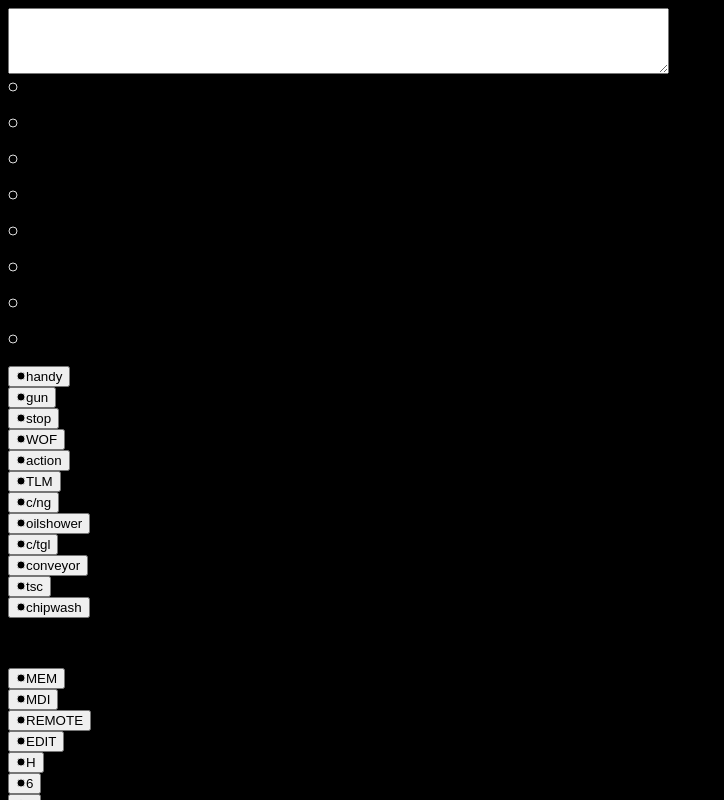
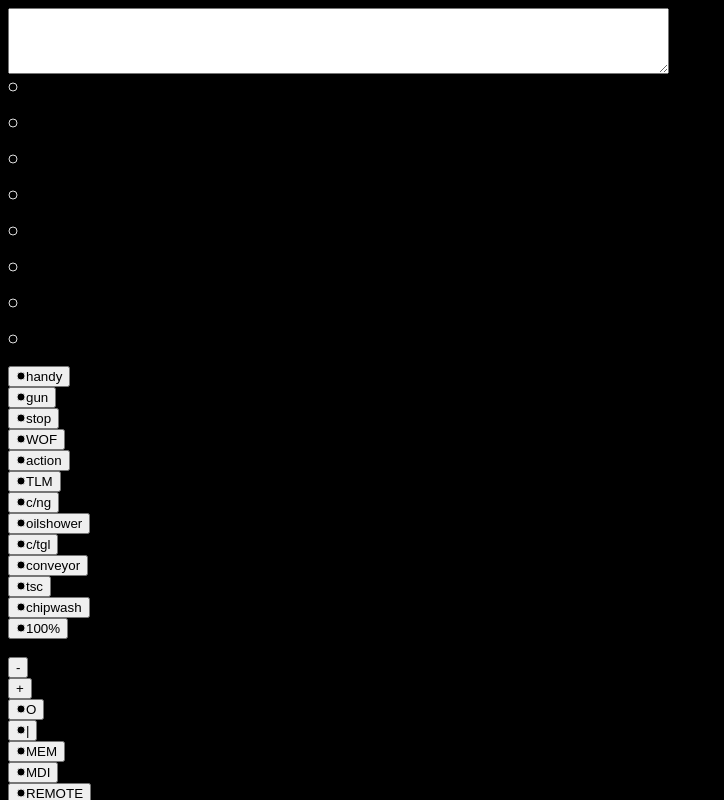
Before and after one commit to kevinkhill/matsuura-gtech-30i, a Next.js app: page / in a window 1280 px wide. Shown: the top 800 px of the page, without its empty margins (0-724 px from the left). Built offline with nearby package versions, Linux system fonts and the light colour scheme.

Commit message:
adding spindle rpm display. linked buttons to display. added prop to buttons to remove the LED

```diff
--- a/components/Button.tsx
+++ b/components/Button.tsx
@@ -5,11 +5,12 @@ import LED from "./LED";
 
 export interface ButtonProps {
   text: string;
+  plain?: boolean;
   color?: "red" | "green";
   onToggle?: (label: string, state: boolean) => void;
 }
 
-const Button: React.FC<ButtonProps> = ({ text, color, onToggle }) => {
+const Button: React.FC<ButtonProps> = ({ plain, text, color, onToggle }) => {
   const [ledState, setLedState] = useState(false);
 
   const bgColor = clsx({
@@ -34,7 +35,7 @@ const Button: React.FC<ButtonProps> = ({ text, color, onToggle }) => {
         onClick={(event) => handleClick(event, text)}
         className={`h-12 w-12 rounded-md ${bgColor}`}
       >
-        <LED classes="-mt-2 m-0.5" on={ledState} />
+        {!plain ? <LED classes="-mt-2 m-0.5" on={ledState} /> : <></>}
         <span className="text-xs text-black">{text}</span>
       </button>
     </div>
--- /dev/null
+++ b/components/PanelGroups/SpindleGroup.tsx
@@ -0,0 +1,23 @@
+import { useState } from "react";
+
+import Button from "../Button";
+
+const SpindleGroup = ({ onToggle }) => {
+  const [rpms, setRpms] = useState(100);
+
+  const increase = () => setRpms(() => rpms + 10);
+  const decrease = () => setRpms(() => rpms - 10);
+
+  return (
+    <div className="grid grid-cols-4 gap-1 p-1 place-items-center">
+      <Button text="100%" onToggle={onToggle} />
+      <div className="col-span-3 text-red-600">[ {rpms} % ]</div>
+      <Button plain text="-" onToggle={decrease} />
+      <Button plain text="+" onToggle={increase} />
+      <Button text="O" color="red" onToggle={onToggle} />
+      <Button text="|" onToggle={onToggle} />
+    </div>
+  );
+};
+
+export default SpindleGroup;
--- a/components/PanelGroups/StatusIndicators.tsx
+++ b/components/PanelGroups/StatusIndicators.tsx
@@ -1,60 +1,29 @@
-import React, { Component } from "react";
+import React from "react";
 
 import PanelIndicator from "../PanelIndicator";
 
-interface State {
+interface StatusIndicatorProps {
+  M0_M1: boolean;
   ALARM: boolean;
+  thing8: boolean;
+  SENSOR_TOUCH: boolean;
+  TC_IN_MOTION: boolean;
+  TC_IN_POSITION: boolean;
+  APC_IN_POSITION: boolean;
   SPINDLE_OVERLOAD: boolean;
-  TC_IN_POSITION: boolean;
-  TC_IN_MOTION: boolean;
-  APC_IN_POSITION: boolean;
-  M0_M1: boolean;
-  thing7: boolean;
-  thing8: boolean;
 }
 
-interface Props {
-  ALARM: boolean;
-  SPINDLE_OVERLOAD: boolean;
-  TC_IN_POSITION: boolean;
-  TC_IN_MOTION: boolean;
-  APC_IN_POSITION: boolean;
-  M0_M1: boolean;
-  thing7: boolean;
-  thing8: boolean;
-}
-
-export default class StatusIndicators extends Component<Props, State> {
-  // eslint-disable-next-line react/static-property-placement
-  static defaultProps = {
-    ALARM: false,
-    SPINDLE_OVERLOAD: false,
-    TC_IN_POSITION: false,
-    TC_IN_MOTION: false,
-    APC_IN_POSITION: false,
-    M0_M1: false,
-    thing7: false,
-    thing8: false
-  };
-
-  state: State = StatusIndicators.defaultProps;
-
-  getIndicatorState(indicator: keyof State): boolean {
-    // eslint-disable-next-line react/destructuring-assignment
-    return this.state[indicator];
-  }
-
-  render() {
+const StatusIndicators = (props: StatusIndicatorProps) => {
   const {
-      ALARM,
-      SPINDLE_OVERLOAD,
-      TC_IN_POSITION,
-      TC_IN_MOTION,
-      APC_IN_POSITION,
-      M0_M1,
-      thing7,
-      thing8
-    } = this.state;
+    M0_M1 = false,
+    ALARM = false,
+    thing8 = false,
+    SENSOR_TOUCH = false,
+    TC_IN_MOTION = false,
+    TC_IN_POSITION = false,
+    SPINDLE_OVERLOAD = false,
+    APC_IN_POSITION = false,
+  } = props;
 
   return (
     <div className="grid grid-flow-row grid-cols-2">
@@ -64,9 +33,10 @@ export default class StatusIndicators extends Component<Props, State> {
       <PanelIndicator on={TC_IN_MOTION} label="TC ACTV" />
       <PanelIndicator on={APC_IN_POSITION} label="APC POS" />
       <PanelIndicator on={M0_M1} label="M0/M1" />
-        <PanelIndicator on={thing7} label="thing7" />
+      <PanelIndicator on={SENSOR_TOUCH} label="thing7" />
       <PanelIndicator on={thing8} label="thing8" />
     </div>
   );
-  }
-}
+};
+
+export default StatusIndicators;
--- a/pages/index.tsx
+++ b/pages/index.tsx
@@ -3,12 +3,13 @@ import Head from "next/head";
 
 import TextInput from "../components/TextInput";
 import PanelGroup from "../components/PanelGroup";
+import { ButtonGroupProps } from "../components/ButtonGroup";
 import ModeButtons from "../components/PanelGroups/ModeButtons";
 import HandyButtons from "../components/PanelGroups/HandyButtons";
+import SpindleGroup from "../components/PanelGroups/SpindleGroup";
 import ToggleButtons from "../components/PanelGroups/ToggleButtons";
 import CoolantButtons from "../components/PanelGroups/CoolantButtons";
 import StatusIndicators from "../components/PanelGroups/StatusIndicators";
-import { ButtonGroupProps } from "../components/ButtonGroup";
 
 export default function Home() {
   const [showBg, setShowBg] = useState(false);
@@ -33,18 +34,27 @@ export default function Home() {
       {/* === Container === */}
       <div className={`min-h-screen ${showBg ? "machine-panel" : ""}`}>
         {/* === Top Group === */}
-        <div className="grid grid-cols-4 h-28">
-          <PanelGroup className="">
-            <StatusIndicators />
+        <div className="grid grid-flow-col h-28">
+          <PanelGroup className="col-span-4">
+            <StatusIndicators
+              ALARM={false}
+              SPINDLE_OVERLOAD={false}
+              TC_IN_POSITION={false}
+              TC_IN_MOTION={false}
+              APC_IN_POSITION={false}
+              M0_M1={false}
+              SENSOR_TOUCH={false}
+              thing8={false}
+            />
           </PanelGroup>
-          <PanelGroup p={1} className="-ml-0.5">
+          <PanelGroup p={1} className="col-span-3 -ml-0.5">
             <HandyButtons onToggle={handleButton} />
           </PanelGroup>
-          <PanelGroup p={1} className="-ml-0.5">
+          <PanelGroup p={1} className="col-span-3 -ml-0.5">
             <CoolantButtons onToggle={handleButton} />
           </PanelGroup>
-          <PanelGroup className="-ml-0.5">
-            <p>spindle</p>
+          <PanelGroup className="col-span-4 -ml-0.5">
+            <SpindleGroup onToggle={handleButton} />
           </PanelGroup>
         </div>
         {/* === Bottom Group === */}
```
Lines whose indentation alone changed are shown as unchanged.
